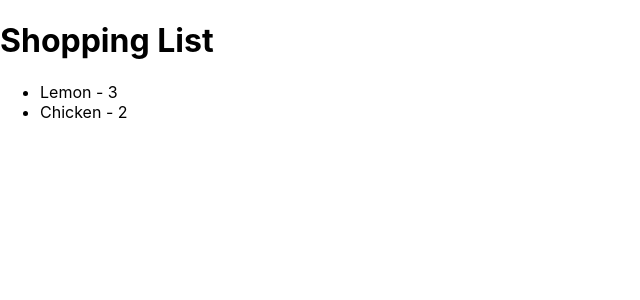
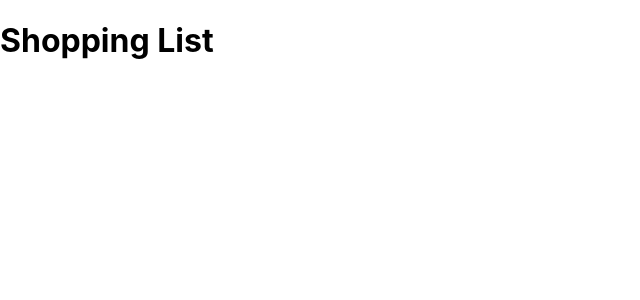
Before and after one commit to Josephwhx/practice-react-typescript, a React (Create React App) app in the folder shopping-app/: page / in a window 1280 px wide. Shown: the top 300 px of the page, without its empty margins (0-640 px from the left). Built offline with nearby package versions, Linux system fonts and the light colour scheme.

Commit message:
useState with typescript

```diff
--- a/shopping-app/src/App.tsx
+++ b/shopping-app/src/App.tsx
@@ -1,13 +1,17 @@
-import React from 'react';
+import {useState} from 'react';
 import Greeter from './Component/Greeter';
 import ShoppingList from './Component/ShoppingList';
+import { Item } from './models/item';
 import './App.css';
 
+
 function App() {
-  const items = [
-    {id: 1, product: "Lemon", quantity: "3"},
-    {id: 2, product: "Chicken", quantity: "2"}
-  ]
+  const [items, setItems] = useState<Item[]>([])
+
+  // const items = [
+  //   {id: 1, product: "Lemon", quantity: "3"},
+  //   {id: 2, product: "Chicken", quantity: "2"}
+  // ]
 
   return (
     <div >
--- /dev/null
+++ b/shopping-app/src/models/item.ts
@@ -0,0 +1,5 @@
+export interface Item {
+    id: number;
+    product: string;
+    quantity: string;
+  }
```
Also changed, not shown: shopping-app/src/Component/ShoppingList.tsx (+1 -6 lines).
